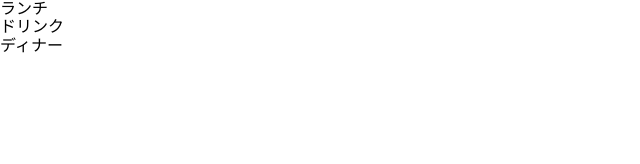
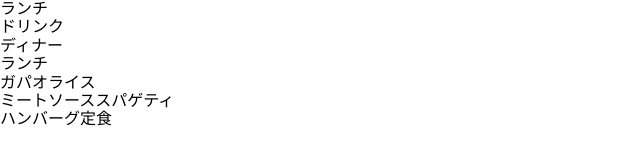
Before and after one commit to yukimiyake0607/my_work01, a plain HTML site: page index.html in a window 1280 px wide. Shown: the whole page, without its empty margins (0-640 px from the left). Drawn offline with nearby package versions, Linux system fonts and the light colour scheme.

Commit message:
lunchを追加

```diff
--- a/index.html
+++ b/index.html
@@ -19,6 +19,14 @@
             <li class="tab-menu__list-item"><a href="#dinner">ディナー</a></li>
         </ul>
 
+        <div class="menu" id="lunch">
+            <h2 class="menu-title">ランチ</h2>
+            <ul class="menu-list">
+                <li class="menu-list__item">ガパオライス</li>
+                <li class="menu-list__item">ミートソーススパゲティ</li>
+                <li class="menu-list__item">ハンバーグ定食</li>
+            </ul>
+        </div>
     </div>
     <!-- tab-menu end -->
 
```
